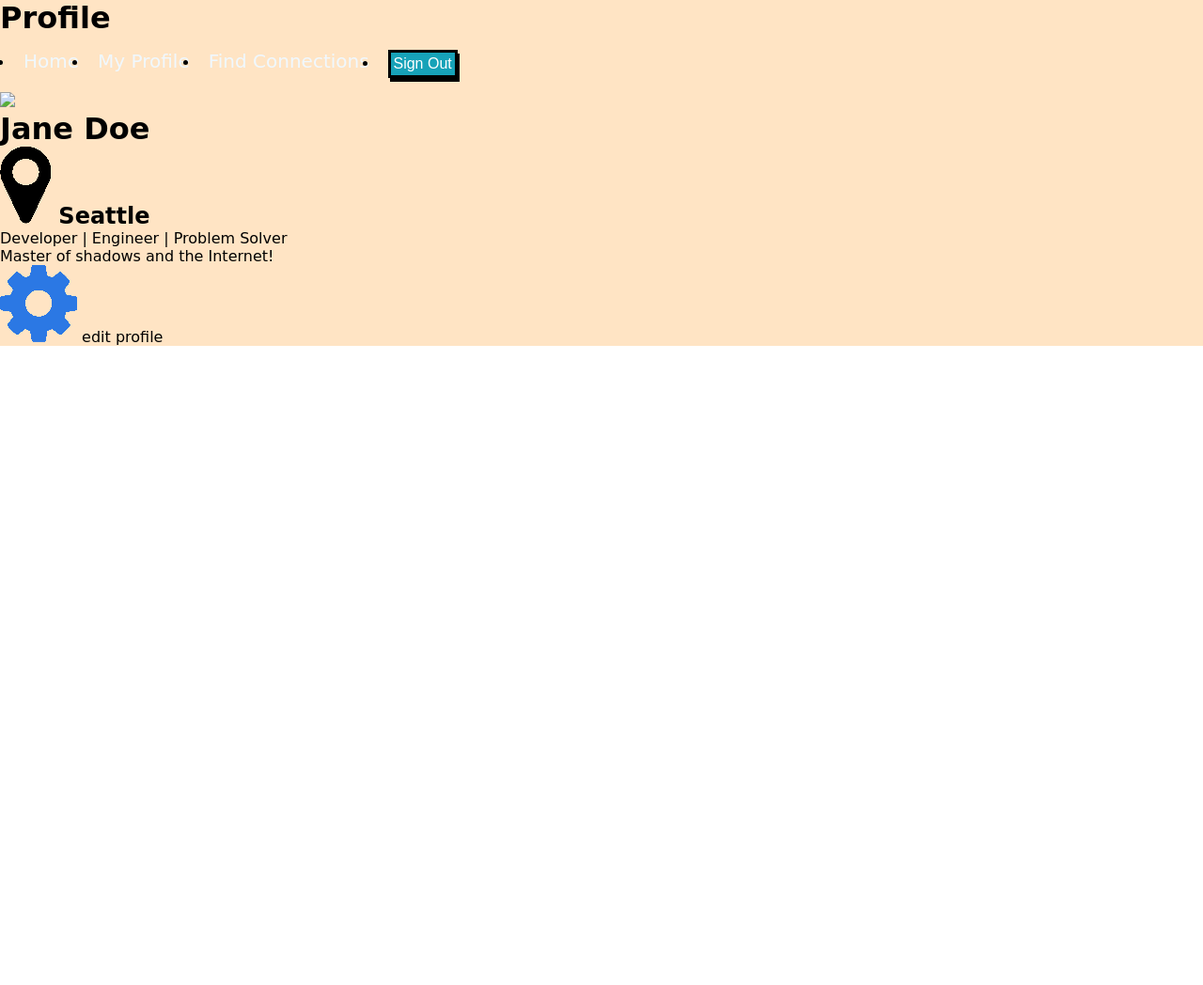
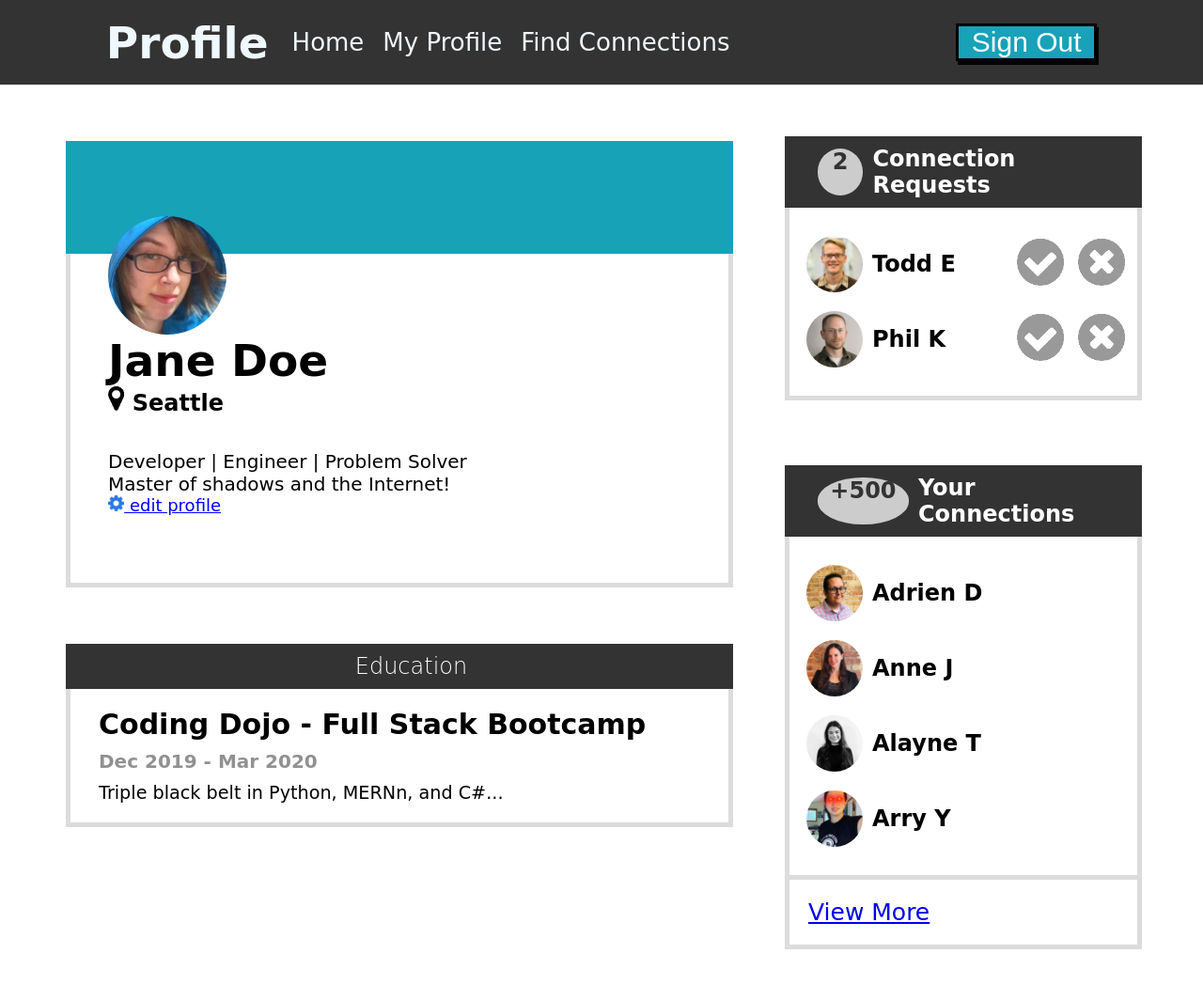
Before and after one commit to kouba2017/CSS, a plain HTML site: page ProfilePage/Profile.html in a window 1280 px wide. Shown: the whole page at 94% size. Before the commit the page ends 800 px from the top, so only its background shows below. Drawn offline with Linux system fonts and the light colour scheme.

Commit message:
first commit

```diff
--- a/ProfilePage/Profile.html
+++ b/ProfilePage/Profile.html
@@ -10,34 +10,95 @@
 <body>
     <div class="container">
         <header class="header">
-            <h1 class="nav-title">Profile</h1>
-            <ul class="nav-links">
-                <li><a href="#">Home</a></li>
-                <li><a href="#" class="active">My Profile</a></li>
-                <li><a href="#">Find Connections</a></li>
-                <li><button class="btn">Sign Out</button></li>
+            <div class="nav-title">
+                <h1 class="nav-title">Profile</h1>
+                <ul class="nav-links">
+                    <li><a href="#">Home</a></li>
+                    <li><a href="#" class="active">My Profile</a></li>
+                    <li><a href="#">Find Connections</a></li>
+            </div>
+            <button class="btn">Sign Out</button>
             </ul>
         </header>
-        <main>
+        <main class="content">
             <div class="leftbar">
                 <div id="usercard">
                         <div id="cont1"></div>
                         <div id="cont2">
-                            <img id="profph" src="icons\user-circle.png" >
+                            <img id="profph" src="images\jane-m.jpg" >
                             <h1>Jane Doe</h1>
                             <h2><img src="icons\map-marker.png">   Seattle</h2>
                             <p class="bio">Developer | Engineer | Problem Solver<br> Master of shadows and the Internet!
                             </p>
-                            <p class="settings"><img src="icons\gear.png"> edit profile</p>
+                            <p class="settings"><img src="icons\gear.png">  edit profile</p>
                         </div>
                 </div>
                 <div id="educard">
-
+                    <h2 id="top">Education</h2>
+                    <div id="buttom">
+                        <h2>Coding Dojo - Full Stack Bootcamp</h2>
+                        <h3>Dec 2019 - Mar 2020</h3>
+                        <p>Triple black belt in Python, MERNn, and C#...</p>
+                    </div>
                 </div>
             </div>
             <div class="rightbar">
-                <div id="Request"></div>
-                <div id="myconn"></div>
+                <div id="Request">
+                    <div id="top">
+                        <h2 id="circle">2</h2>
+                        <h2>Connection Requests</h2>
+                    </div>
+                    <div id="buttomR">
+                        <div class="user">
+                            <div class="right">
+                                <img id="userimg" src="images\todd-s.jpg" alt="">
+                                <h2>Todd E</h2>
+                            </div>
+                            <div class="left">
+                                <img id="icons" src="icons\accept-circle.png" >
+                                <img id="icons" src="icons\close-circle.png" >
+                            </div>
+                        </div>
+                        <div class="user">
+                            <div class="right">
+                                <img id="userimg" src="images\phil-s.jpg" alt="">
+                                <h2>Phil K</h2>
+                            </div>
+                            <div>
+                                <img id="icons" src="icons\accept-circle.png" alt="">
+                                <img id="icons" src="icons\close-circle.png" alt="">
+                            </div>
+                        </div>
+                    </div>
+                </div>
+                <div id="Request">
+                    <div id="top">
+                        <h2 id="oval">+500</h2>
+                        <h2>Your Connections</h2>
+                    </div>
+                    <div id="buttomR">
+                        <div class="right" >
+                            <img id="userimg" src="images\adrien-s.jpg" >
+                            <h2>  Adrien D</h2>
+                        </div>
+                        <div class="right">
+                            <img id="userimg" src="images\anne-s.jpg" >
+                            <h2> Anne J</h2>
+                        </div class="right">
+                        <div class="right">
+                            <img id="userimg" src="images\alayne-s.jpg" >
+                            <h2>  Alayne T</h2>
+                        </div>
+                        <div class="right">
+                            <img id="userimg" src="images\arry-s.jpg" >
+                            <h2> Arry Y</h2>
+                        </div>
+
+                    </div>
+                    <div id="link">
+                        <a  href="#">View More</a>
+                    </div>
+                </div>
             </div>
         </main>
     </div>
--- a/ProfilePage/style.css
+++ b/ProfilePage/style.css
@@ -7,44 +7,213 @@ body{
 }
 .container{
     margin: 0 auto;
-    background-color: bisque;
 }
-*{
-    margin: 0;
-    padding: 0;
-}
-body{
-    font-family: cursive;
-}
-.nav{
+/*Header Styling*/
+.header{
     background-color: rgb(51,51,51);
     color: aliceblue;
-    width: 900px;
-    height: 50px;
+    height: 70px;
     display : flex;
-    justify-content: space-between;
+    justify-content: space-around;
     /*flex-direction: row;*/
     align-items: center;
     padding: 10px;
+}
+.nav-title{
+    display: flex;
+    align-items: center;
+    justify-content: space-between;
+
 }
 .nav-links{
     display: flex;
     margin: 15px;
 }
+.nav-links>li{
+    list-style-type: none;
+}
 .nav-links>li>a{
-    font-size: 20px;
+    font-size: 26px;
     text-decoration:none  ;
     color: aliceblue;
     margin: 10px;
 }
 
 .btn{
+    list-style-type: none;
     background-color: rgb(23,162,184);
     color: #ffffff;
-    font-size: medium;
-    width: 74px;
-    height: 30px;
+    font-size: 30px;
+    width: 150px;
+    height: 40px;
     border: 3px solid black;
     box-shadow: 2px 4px rgb(0, 0, 0);
     margin-left: 10px;
 }
+/*----Content Styling------*/
+.content{
+    display: flex;
+    margin: 30px;
+    justify-content: center;
+}
+/*----LeftSide-----*/
+.leftbar{
+    display: flex;
+    flex-direction: column;
+    align-items: flex-start;
+    height: 900px;
+}
+/*----UserCard --*/
+#usercard{
+    display: flex;
+    align-items: center;
+    flex-direction: column;
+    width: 700px;
+    height: 470px;
+    margin: 30px;
+    border: 5px solid gainsboro;
+    border-top: #ffffff;
+}
+#cont1{
+    background-color: rgb(23,162,184);
+    display: flex;
+    width: 710px;
+    height: 120px;
+}
+#cont2{
+    display: flex;
+    align-items: center;
+    width: 620px;
+    height: 210px;
+    flex-direction: column;
+    align-items: flex-start;
+    padding: 10px 20px;
+    margin-bottom: 30px;
+
+}
+#profph{
+    height: 60%;
+    border-color:rgb(184, 178, 172);
+    margin-top: -50px;
+    border-radius: 50%;
+}
+h1{
+    font-size: 47px;
+}
+h2>img{
+    height: 30%;
+
+}
+.bio{
+    margin-top: -20px;
+    font-size: 20px;
+}
+.settings>img{
+    height: 20%;
+}
+.settings{
+    color: blue;
+    font-size: large;
+    text-decoration: underline;
+}
+/*---Education card--*/
+#educard{
+    margin: 30px;
+    height: 200px;
+    width: 710px;
+}
+#top{
+    background-color: rgb(51, 51, 51);
+    color: #ffffff;
+    padding: 10px ;
+    padding-left: 35px;
+    font-weight: lighter;
+    display: flex;
+    align-items: center;
+    justify-content: center;
+
+}
+#buttom{
+    display: flex;
+    flex-direction: column;
+    padding: 20px 30px;
+    border: 5px solid gainsboro;
+    border-top: #ffffff;
+}
+#buttom>h2{
+    font-size: 30px;
+    margin-bottom: 10px;
+}
+#buttom>h3{
+    font-size: 20px;
+    margin-bottom: 10px;
+    color: rgb(145,145,145);
+}
+#buttom>p{
+    font-size: larger;
+}
+/*-----RightSide----*/
+.rightbar{
+    display: flex;
+    flex-direction: column;
+
+}
+#Request{
+    width: 380px;
+    margin: 25px;
+    height: 300px;
+
+}
+#buttomR{
+    display: flex;
+    flex-direction: column;
+    padding: 20px 8px;
+    border: 5px solid gainsboro;
+    border-top: #ffffff;
+}
+.user{
+    display: flex;
+    align-items: center;
+    justify-content: space-between;
+}
+.right{
+    display: flex;
+    align-items: center;
+}
+
+#circle{
+    width: 50px;
+    height: 50px;
+    border-radius: 50%;
+    background-color:rgb(204,204,204);
+    text-align: center;
+    color:rgb(51, 51, 51) ;
+    margin-right: 10px;
+}
+#userimg{
+    width: 60px;
+    height: 60px;
+    border-radius: 50%;
+    margin: 10px;
+
+}
+#icons{
+    width: 50px;
+    height: 50px;
+    margin: 5px;
+}
+#oval{
+    width: 100px;
+    height: 50px;
+    background: rgb(204,204,204);
+    border-radius: 50px / 25px;
+    text-align: center;
+    color:rgb(51, 51, 51) ;
+    margin-right: 10px;
+}
+#link{
+    font-size: 25px;
+    padding: 20px;
+    border: 5px solid gainsboro;
+    border-top: #ffffff;
+}
--- a/UserCard/style.css
+++ b/UserCard/style.css
@@ -3,7 +3,7 @@
     padding: 0;
 }
 body{
-    font-family: 'Roboto', sans-serif;
+    font-family: cursive;
 }
 #cont{
     display: flex;
@@ -13,10 +13,9 @@ body{
     height: 400px;
     flex-direction: column;
     border-width: 20px;
-    border-color:  gold;
 }
 #cont1{
-    background-color: rgb(43, 32, 143);
+    background-color: rgb(23,162,184);
     display: flex;
     align-items: center;
     width: 1000px;
```
